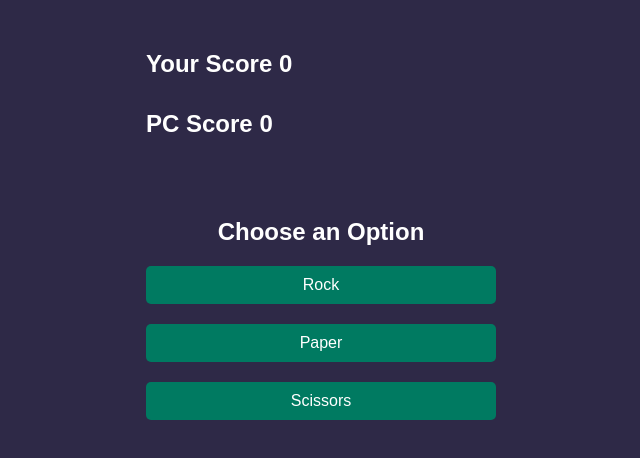
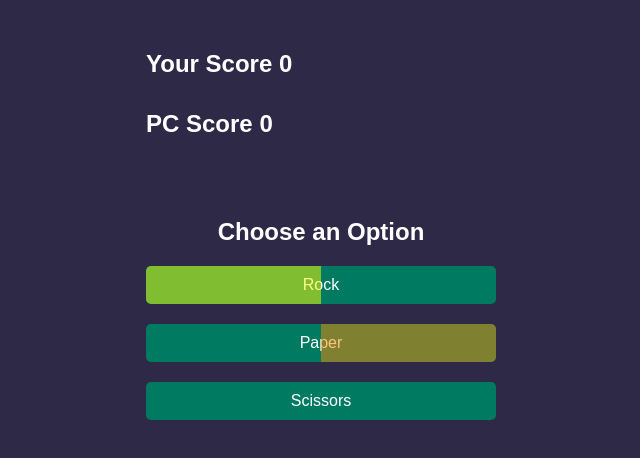
Before and after one commit to RexLinus/Rock-Paper-Scissors, a plain HTML site: page index..html in a window 1280 px wide. Shown: the whole page, without its empty margins (319-959 px from the left). Drawn offline with Linux system fonts and the light colour scheme.

Commit message:
Add playerStyle option and pcStyle options

```diff
--- a/index..html
+++ b/index..html
@@ -15,8 +15,8 @@
     <div class="game">
       <h2>Choose an Option</h2>
       <div class="options">
-        <p class="gameOption" id="rock">Rock</p>
-        <p class="gameOption" id="paper">Paper</p>
+        <p class="gameOption yourStyle" id="rock">Rock</p>
+        <p class="gameOption pcStyle" id="paper">Paper</p>
         <p class="gameOption" id="scissors">Scissors</p>
       </div>
     </div>
--- a/style.css
+++ b/style.css
@@ -23,8 +23,6 @@ body {
   width: 100%;
   max-width: 350px;
 }
-
-
 
 .game {
   padding-top: 80px;
@@ -54,8 +52,39 @@ body {
   -webkit-user-select: none;
   user-select: none;
   background-color: #007a61;
+  position: relative;
 }
 
 .options p:hover {
   background-color: #015a48;
 }
+
+.options p.yourStyle::before {
+  content: "";
+  position: absolute;
+  width: 50%;
+  left: 0;
+  top: 0;
+  bottom: 0;
+  background-color: yellow;
+  z-index: 1;
+  border-radius: inherit;
+  border-top-right-radius: 0;
+  border-bottom-right-radius: 0;
+  opacity: 0.5;
+}
+
+.options p.pcStyle::after {
+  content: "";
+  position: absolute;
+  width: 50%;
+  right: 0;
+  top: 0;
+  bottom: 0;
+  background-color: rgb(255, 136, 0);
+  z-index: 1;
+  border-radius: inherit;
+  border-top-left-radius: 0;
+  border-bottom-left-radius: 0;
+  opacity: 0.5;
+}
```
